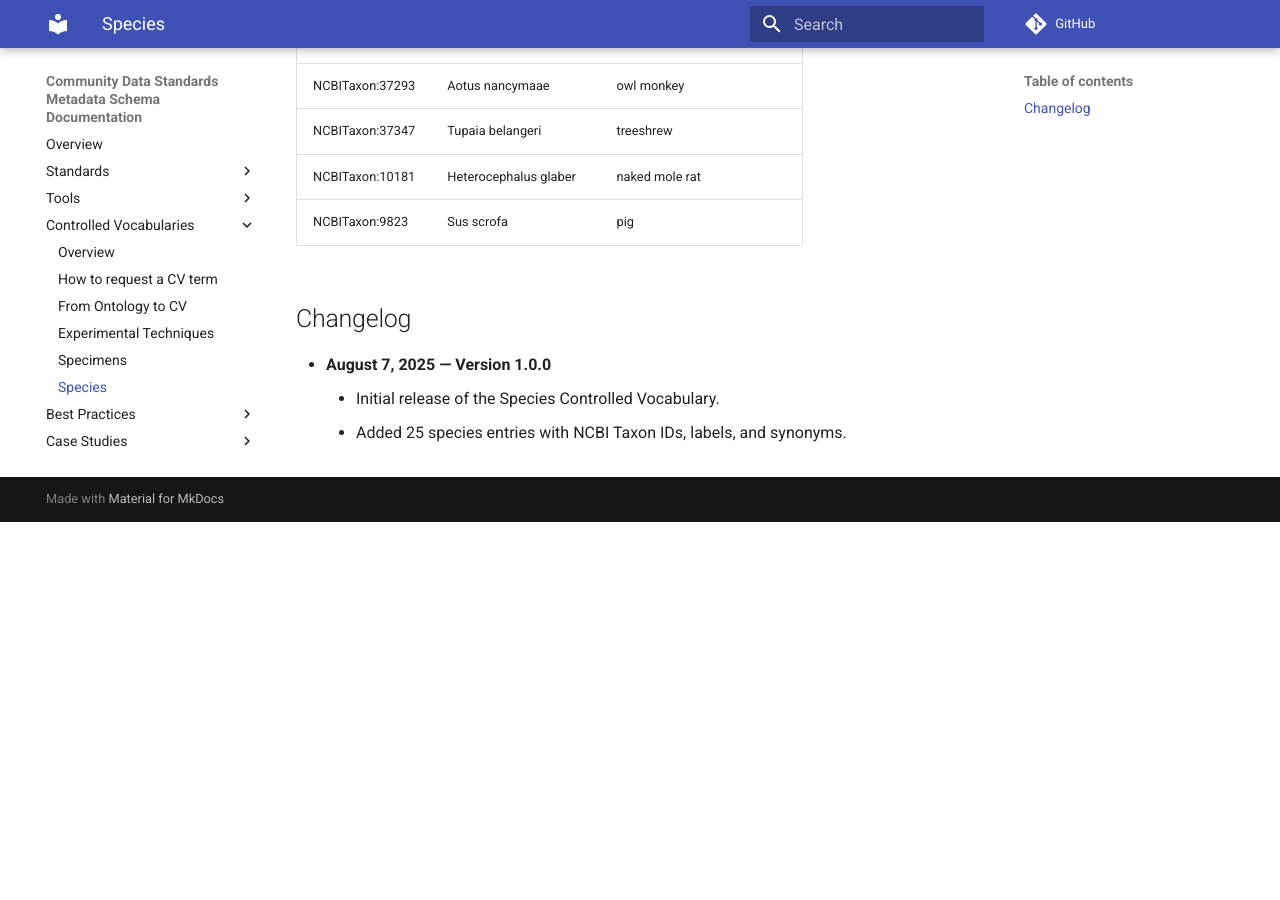
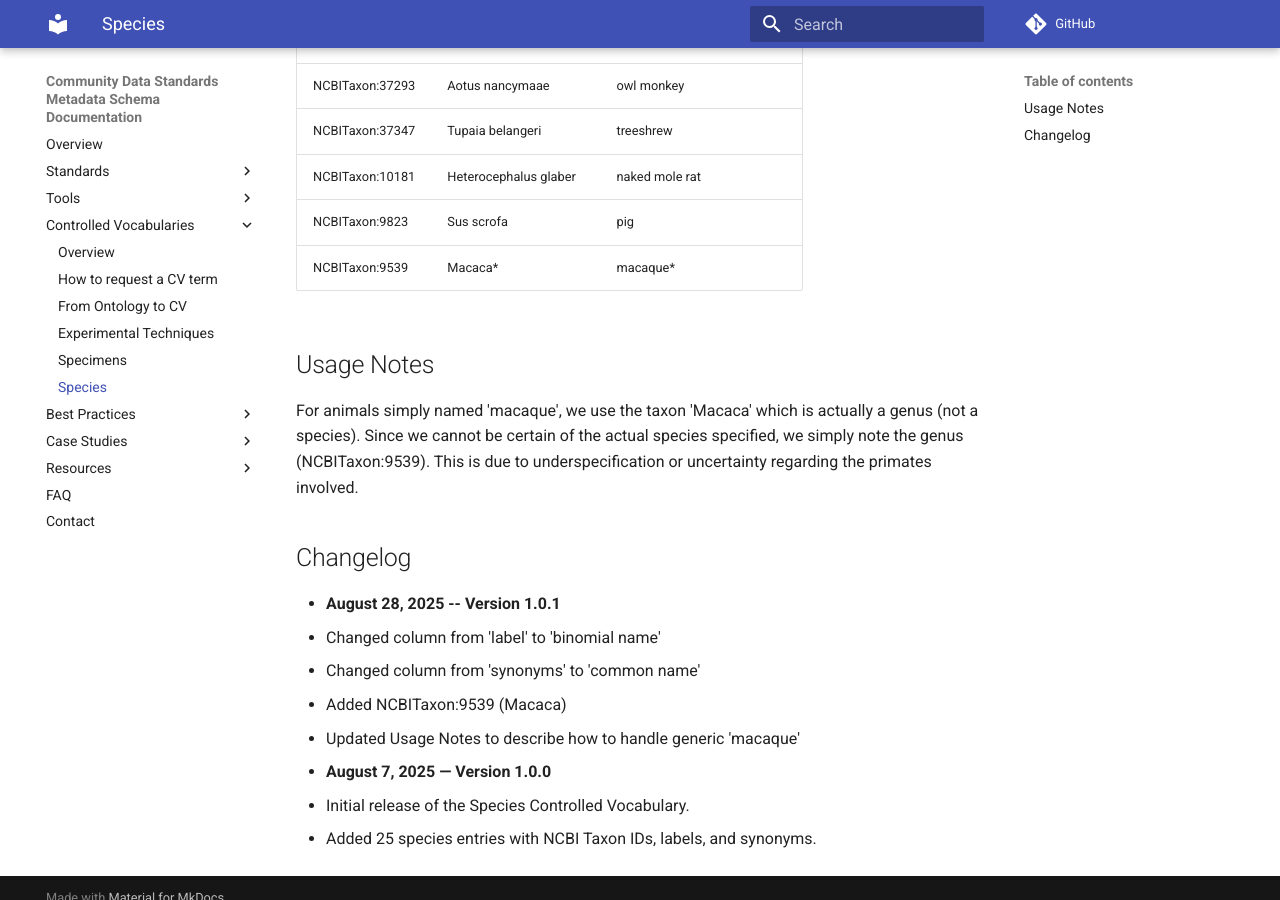
Before and after one commit to AllenInstitute/CDS-metadata-schemas, an MkDocs documentation site: the page built from docs/Controlled Vocabularies/Species CV.md, in a window 1280 px wide and 900 px high, scrolled down 1117 px. Built offline with MkDocs 1.6.1 and Material for MkDocs 9.7.7, drawn with Linux system fonts in a browser that asks for light colours; before the commit the page ends 1639 px from its top, so only the background shows below that; some of the changed text lies outside the part shown.

Commit message:
DT-8503 Update Species CV to reflect usage (#20)
* changing species column names for improved accuracy

* updated changelog, added macaca, updated usage notes

```diff
--- a/docs/Controlled Vocabularies/Species CV.md
+++ b/docs/Controlled Vocabularies/Species CV.md
@@ -1,6 +1,6 @@
 # Species Controlled Vocabulary
 
-| ID                  | Label                     | Synonym                  |
+| ID                  | Binomial Name                     | Common Name                  |
 |---------------------|---------------------------|--------------------------|
 | NCBITaxon:9606      | Homo sapiens              | human                    |
 | NCBITaxon:9483      | Callithrix jacchus        | common marmoset          |
@@ -27,9 +27,20 @@
 | NCBITaxon:37347     | Tupaia belangeri          | treeshrew                |
 | NCBITaxon:10181     | Heterocephalus glaber     | naked mole rat           |
 | NCBITaxon:9823      | Sus scrofa                | pig                      |
+| NCBITaxon:9539      | Macaca*                   | macaque*                 |
+
+## Usage Notes
+
+For animals simply named 'macaque', we use the taxon 'Macaca' which is actually a genus (not a species). Since we cannot be certain of the actual species specified, we simply note the genus (NCBITaxon:9539). This is due to underspecification or uncertainty regarding the primates involved.
 
 ## Changelog
 
+- **August 28, 2025 -- Version 1.0.1**
+  - Changed column from 'label' to 'binomial name'
+  - Changed column from 'synonyms' to 'common name'
+  - Added NCBITaxon:9539 (Macaca)
+  - Updated Usage Notes to describe how to handle generic 'macaque'
+
 - **August 7, 2025 — Version 1.0.0**
-    - Initial release of the Species Controlled Vocabulary.
-    - Added 25 species entries with NCBI Taxon IDs, labels, and synonyms.
+  - Initial release of the Species Controlled Vocabulary.
+  - Added 25 species entries with NCBI Taxon IDs, labels, and synonyms.
```
